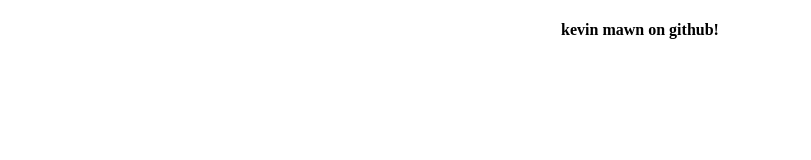
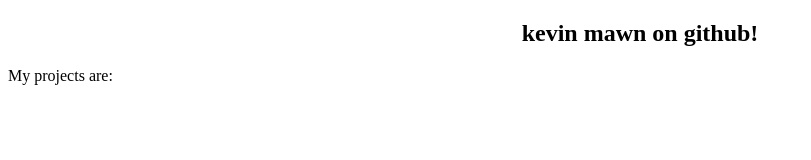
Before and after one commit to kevinmawn/kevinmawn.github.io, a plain HTML site: page index.html in a window 1280 px wide. Shown: the whole page, without its empty margins (0-811 px from the left). Drawn offline with Linux system fonts and the light colour scheme.

Commit message:
Update index.html

```diff
--- a/index.html
+++ b/index.html
@@ -11,10 +11,12 @@
     <div class="grid">
 
       <div class="title_line">
-        <h4>kevin mawn on github!</h4>
+        <h2>kevin mawn on github!</h2>
       </div>
 
-
+      <div class="col2">
+        <p>My projects are:</p>
+      </div>
 
 
 
```
